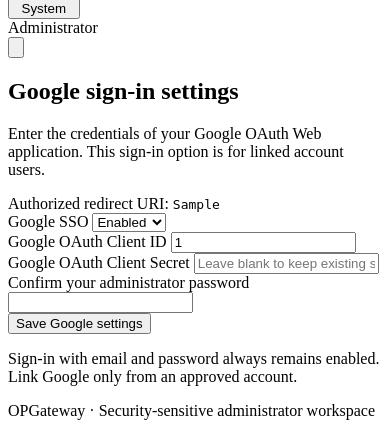
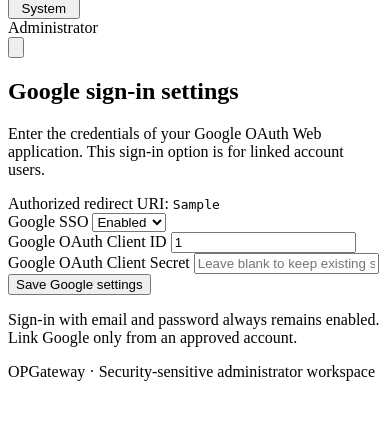
Before and after one commit to satrapit/opgateway, a PHP site: template templates/admin/google.html.twig in a window 390 px wide. Shown: the part 3051-3479 px from the top of the page. After the commit the page ends 3432 px from the top, so only its background shows below. Run offline with PHP 8.4, Linux system fonts and the light colour scheme; the template is opened without the code that fills it: most values are stand-ins (such as "Sample title", 1, 10 or a date in 2020); some libraries are stand-ins or nearby versions.

Commit message:
ui(admin): remove password confirmation fields and fit CAPTCHA to form

```diff
--- a/templates/account/login.html.twig
+++ b/templates/account/login.html.twig
@@ -19,8 +19,8 @@
     {% if captcha.mode|default('') == 'offline' %}
       <div>
         <label class="opg-label" for="account-captcha">Enter the six characters shown</label>
-        <div class="mb-3 overflow-hidden rounded-lg border border-gray-200 bg-gray-100 dark:border-gray-700">
-          <img src="{{ captcha.image_url }}" width="300" height="106" alt="Image verification challenge with six characters" draggable="false" loading="eager">
+        <div class="opg-captcha-frame mb-3 overflow-hidden rounded-lg border border-gray-200 bg-gray-100 dark:border-gray-700">
+          <img class="opg-captcha-image" src="{{ captcha.image_url }}" width="300" height="106" alt="Image verification challenge with six characters" draggable="false" loading="eager">
         </div>
         <a href="/account/login" class="mb-3 inline-block text-sm text-brand-600 hover:underline dark:text-brand-300">Get a new image</a>
         <input type="hidden" name="captcha_id" value="{{ captcha.challenge_id }}">
--- a/templates/admin/captcha.html.twig
+++ b/templates/admin/captcha.html.twig
@@ -30,10 +30,6 @@
       <label class="opg-label" for="recaptcha-secret">reCAPTCHA secret key</label>
       <input class="opg-input" id="recaptcha-secret" name="secret" type="password" maxlength="200" autocomplete="new-password" placeholder="{{ captcha.secret_set ? 'Leave blank to keep the saved key' : 'Required for Google reCAPTCHA' }}">
     </div>
-    <div>
-      <label class="opg-label" for="captcha-confirm">Confirm administrator password</label>
-      <input class="opg-input" id="captcha-confirm" name="current_password" type="password" autocomplete="current-password" maxlength="1024" required>
-    </div>
     <button class="opg-primary-button" type="submit">Save CAPTCHA settings</button>
   </form>
   <p class="mt-6 text-sm text-gray-500 dark:text-gray-400">Offline image challenges can still be solved by capable bots. CAPTCHA is only one layer of protection. Rate limits remain active in both modes. Saving Google keys here does not change the Google SSO settings.</p>
--- a/templates/admin/google.html.twig
+++ b/templates/admin/google.html.twig
@@ -23,11 +23,6 @@
        autocomplete="new-password" placeholder="{{ google.secret_set ? 'Leave blank to keep existing secret' : 'Required for first setup' }}"
        {% if not google.secret_set %}required{% endif %}>
     </div>
-    <div>
-      <label class="opg-label" for="google-current-password">Confirm your administrator password</label>
-      <input class="opg-input" id="google-current-password" type="password" name="current_password"
-       maxlength="1024" autocomplete="current-password" required>
-    </div>
     <button type="submit" class="opg-primary-button">Save Google settings</button>
   </form>
   <p class="mt-6 text-sm text-gray-500 dark:text-gray-400">Sign-in with email and password always remains enabled. Link Google only from an approved account.</p>
--- a/templates/admin/invite-user.html.twig
+++ b/templates/admin/invite-user.html.twig
@@ -20,10 +20,6 @@
       <label class="opg-label" for="invite-email">Email address</label>
       <input class="opg-input" type="email" id="invite-email" name="email" maxlength="254" autocomplete="off" required>
     </div>
-    <div>
-      <label class="opg-label" for="invite-password">Your administrator password</label>
-      <input class="opg-input" type="password" id="invite-password" name="current_password" autocomplete="current-password" maxlength="1024" required>
-    </div>
     <button class="opg-primary-button" type="submit"{% if not smtp_ready %} disabled{% endif %}>Send invitation</button>
   </form>
   <div class="opg-alert mt-7">
--- a/templates/admin/login.html.twig
+++ b/templates/admin/login.html.twig
@@ -33,8 +33,8 @@
         {% if captcha.mode|default('') == 'offline' %}
           <div>
             <label class="opg-label" for="admin-captcha">Enter the six characters shown</label>
-        <div class="mb-3 overflow-hidden rounded-lg border border-gray-200 bg-gray-100 dark:border-gray-700">
-          <img src="{{ captcha.image_url }}" width="300" height="106" alt="Image verification challenge with six characters" draggable="false" loading="eager">
+        <div class="opg-captcha-frame mb-3 overflow-hidden rounded-lg border border-gray-200 bg-gray-100 dark:border-gray-700">
+          <img class="opg-captcha-image" src="{{ captcha.image_url }}" width="300" height="106" alt="Image verification challenge with six characters" draggable="false" loading="eager">
         </div>
         <a href="/admin/login" class="mb-3 inline-block text-sm text-brand-600 hover:underline dark:text-brand-300">Get a new image</a>
             <input type="hidden" name="captcha_id" value="{{ captcha.challenge_id }}">
--- a/templates/admin/smtp.html.twig
+++ b/templates/admin/smtp.html.twig
@@ -43,11 +43,6 @@
       <input class="opg-input" id="smtp-from-name" name="from_name" maxlength="128" value="{{ smtp.from_name }}" required>
     </div>
     <div class="sm:col-span-2">
-      <label class="opg-label" for="smtp-confirm">Confirm your admin password to save</label>
-      <input class="opg-input" id="smtp-confirm" type="password" name="current_password"
-       autocomplete="current-password" maxlength="1024" required>
-    </div>
-    <div class="sm:col-span-2">
       <button class="opg-primary-button" type="submit">Save secure SMTP configuration</button>
     </div>
   </form>
```
